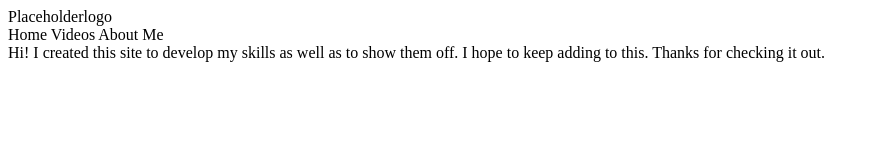
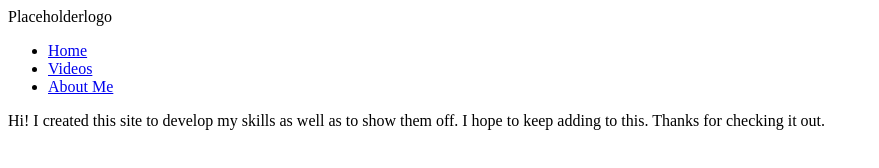
Before and after one commit to flopezpr/flopez, a plain HTML site: page index.html in a window 1280 px wide. Shown: the whole page, without its empty margins (0-879 px from the left). Drawn offline with Linux system fonts and the light colour scheme.

Commit message:
Add right links links to index.html

```diff
--- a/index.html
+++ b/index.html
@@ -10,11 +10,17 @@
 <div class = "header">
   <div class = "logo">Placeholderlogo</div>
 <div class = "rightlinks">
-  Home Videos About Me</div>
+  <ul>
+    <li><a href="myrecipes/index.html">Home</a></li>
+    <li><a href="Pages/videos.html">Videos</a></li>
+    <li><a href="Pages/aboutme.html">About Me</a></li>
+</ul
+</div>
 </div>
 <div class = "content">
   Hi! I created this site to develop my skills as well as to show them off. I hope
   to keep adding to this. Thanks for checking it out.
 </div>
+
 </body>
 </html>
```
